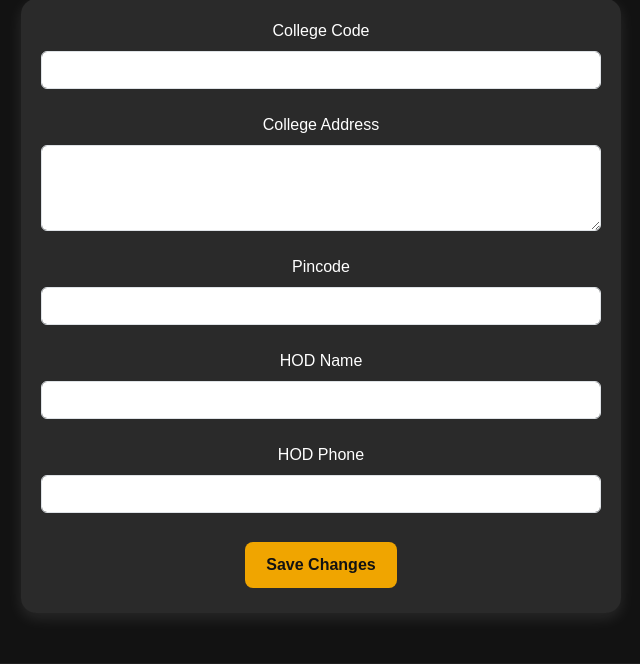
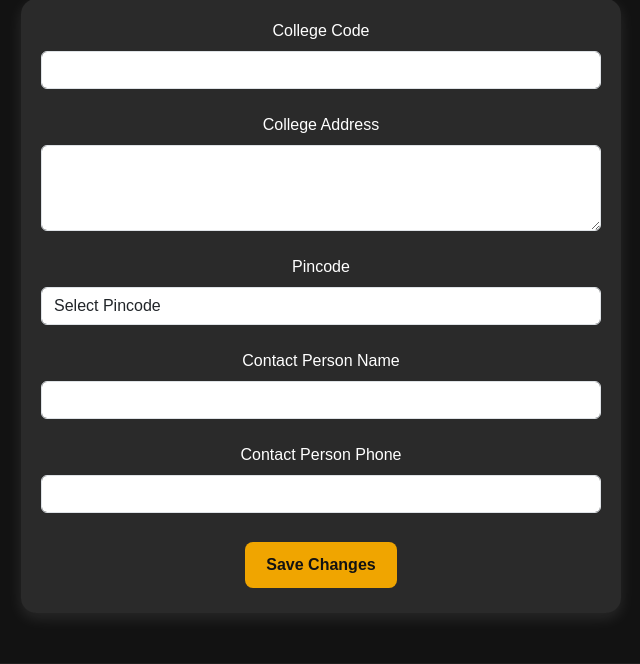
Before and after one commit to GitKaran4723/AllotmentFinal, a Node server app: template views/college/edit_college_profile.ejs in a window 1280 px wide. Shown: the part 324-988 px from the top of the page, without its empty margins (319-959 px from the left). Run offline with Node 20, Linux system fonts and the light colour scheme; the template is opened without the code that fills it, so the values that code supplies are empty.

Commit message:
Pincode Feature

```diff
--- a/views/college/college_profile.ejs
+++ b/views/college/college_profile.ejs
@@ -42,11 +42,11 @@
             <td class="profileDetails" style="padding: 10px;"><%= college.college_pincode || 'Not Provided' %></td>
           </tr>
           <tr>
-            <th style="text-align: left; padding: 10px;">HOD Name</th>
+            <th style="text-align: left; padding: 10px;">Contact Person Name</th>
             <td class="profileDetails" style="padding: 10px;"><%= college.college_hod || 'Not Provided' %></td>
           </tr>
           <tr>
-            <th style="text-align: left; padding: 10px;">HOD Phone</th>
+            <th style="text-align: left; padding: 10px;">Contact Person Phone</th>
             <td class="profileDetails" style="padding: 10px;"><%= college.hod_phone || 'Not Provided' %></td>
           </tr>
         </tbody>
--- a/views/college/edit_college_profile.ejs
+++ b/views/college/edit_college_profile.ejs
@@ -39,16 +39,24 @@
 
         <div class="mb-4">
           <label class="form-label">Pincode</label>
-          <input type="text" class="form-control" name="college_pincode" value="<%= college.college_pincode %>">
+          <select class="form-control" name="college_pincode">
+            <option value="">Select Pincode</option>
+            <% pincodes.forEach(function(pin) { %>
+              <option value="<%= pin.pincode %>"
+                <%= pin.pincode === college.college_pincode ? 'selected' : '' %>>
+                <%= pin.pincode %> - <%= pin.area_name %>
+              </option>
+            <% }) %>
+          </select>
         </div>
 
         <div class="mb-4">
-          <label class="form-label">HOD Name</label>
+          <label class="form-label">Contact Person Name</label>
           <input type="text" class="form-control" name="college_hod" value="<%= college.college_hod %>">
         </div>
 
         <div class="mb-4">
-          <label class="form-label">HOD Phone</label>
+          <label class="form-label">Contact Person Phone</label>
           <input type="text" class="form-control" name="hod_phone" value="<%= college.hod_phone %>">
         </div>
 
```
Also changed, not shown: routes/collegeRoutes.js (+33 -9 lines).
